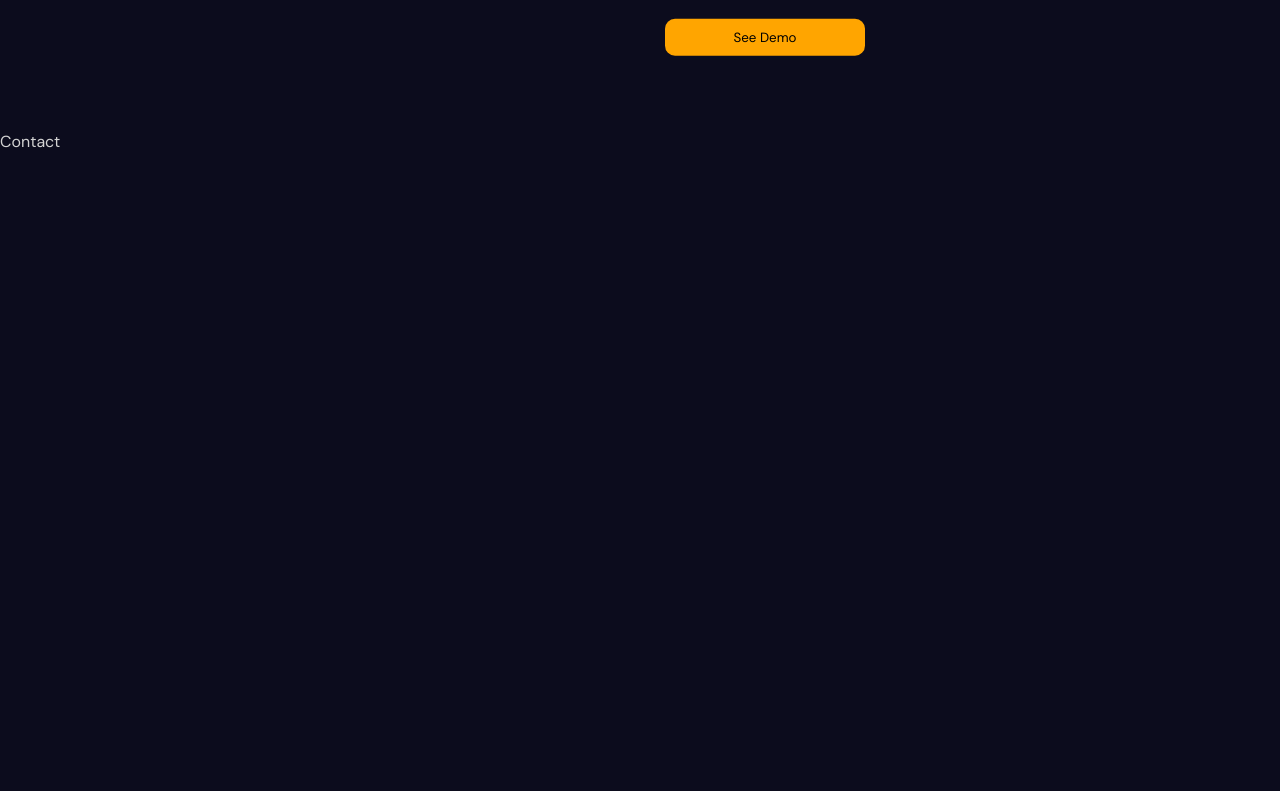
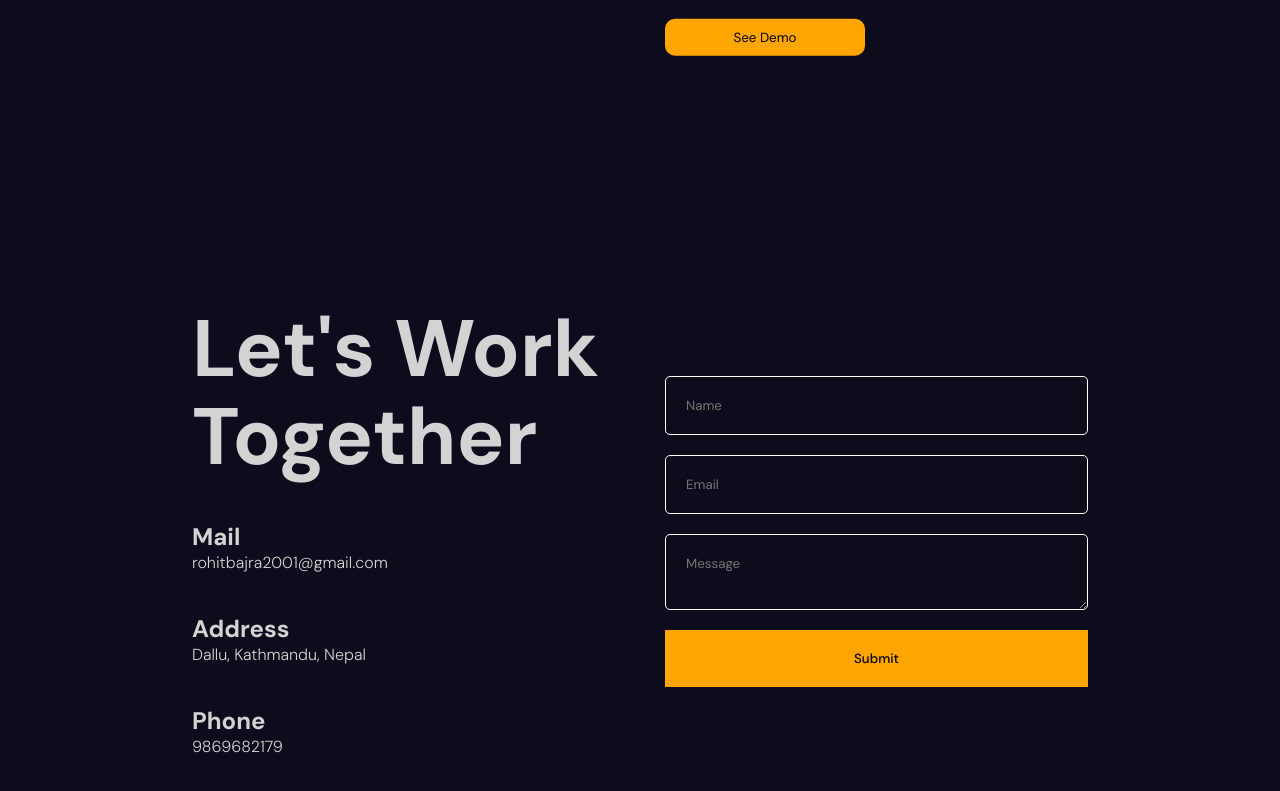
Before and after one commit to RohitBajracharya/Portfolio, a React (Vite) app: page / in a window 1280 px wide. Shown: the part 6422-7213 px from the top of the page. Built offline with nearby package versions, Linux system fonts and the light colour scheme.

Commit message:
added contact section

```diff
--- a/src/App.jsx
+++ b/src/App.jsx
@@ -1,5 +1,6 @@
 import React from "react";
 import "./app.scss";
+import Contact from "./components/contact/Contact";
 import Hero from "./components/hero/Hero";
 import Navbar from "./components/navbar/Navbar";
 import Parallax from "./components/parallax/Parallax";
@@ -23,7 +24,9 @@
         <Parallax type="portfolio" />
       </section>
       <Portfolio />
-      <section id="Contact">Contact</section>
+      <section id="Contact">
+        <Contact />
+      </section>
     </div>
   );
 };
--- /dev/null
+++ b/src/components/contact/Contact.jsx
@@ -0,0 +1,92 @@
+import { motion, useInView } from "framer-motion";
+import React, { useRef } from "react";
+import "./Contact.scss";
+
+const variants = {
+  initial: {
+    y: 500,
+    opacity: 0,
+  },
+  animate: {
+    y: 0,
+    opacity: 1,
+    transition: {
+      duration: 0.5,
+      staggerChildren: 0.1,
+    },
+  },
+};
+
+const Contact = () => {
+  const ref = useRef();
+  const isInView = useInView(ref, { margin: "-100px" });
+  return (
+    <motion.div
+      ref={ref}
+      className="contact"
+      variants={variants}
+      initial="initial"
+      whileInView="animate"
+    >
+      <motion.div className="textContainer" variants={variants}>
+        <motion.h1>Let's Work Together</motion.h1>
+        <motion.div className="item">
+          <h2>Mail</h2>
+          <span>rohitbajra2001@gmail.com</span>
+        </motion.div>
+        <motion.div className="item">
+          <h2>Address</h2>
+          <span>Dallu, Kathmandu, Nepal</span>
+        </motion.div>
+        <motion.div className="item">
+          <h2>Phone</h2>
+          <span>9869682179</span>
+        </motion.div>
+      </motion.div>
+      <div className="formContainer">
+        <motion.div
+          className="phoneSvg"
+          initial={{ opacity: 1 }}
+          whileInView={{ opacity: 0 }}
+          transition={{ delay: 3, duration: 1 }}
+        >
+          <svg width="450px" height="450px" viewBox="0 0 32.666 32.666">
+            <motion.path
+              strokeWidth={0.2}
+              initial={{ pathLength: 0 }}
+              animate={isInView && { pathLength: 1 }}
+              transition={{ duration: 3 }}
+              fill="none"
+              d="M28.189,16.504h-1.666c0-5.437-4.422-9.858-9.856-9.858l-0.001-1.664C23.021,4.979,28.189,10.149,28.189,16.504z
+            M16.666,7.856L16.665,9.52c3.853,0,6.983,3.133,6.981,6.983l1.666-0.001C25.312,11.735,21.436,7.856,16.666,7.856z M16.333,0
+            C7.326,0,0,7.326,0,16.334c0,9.006,7.326,16.332,16.333,16.332c0.557,0,1.007-0.45,1.007-1.006c0-0.559-0.45-1.01-1.007-1.01
+            c-7.896,0-14.318-6.424-14.318-14.316c0-7.896,6.422-14.319,14.318-14.319c7.896,0,14.317,6.424,14.317,14.319
+            c0,3.299-1.756,6.568-4.269,7.954c-0.913,0.502-1.903,0.751-2.959,0.761c0.634-0.377,1.183-0.887,1.591-1.529
+            c0.08-0.121,0.186-0.228,0.238-0.359c0.328-0.789,0.357-1.684,0.555-2.518c0.243-1.064-4.658-3.143-5.084-1.814
+            c-0.154,0.492-0.39,2.048-0.699,2.458c-0.275,0.366-0.953,0.192-1.377-0.168c-1.117-0.952-2.364-2.351-3.458-3.457l0.002-0.001
+            c-0.028-0.029-0.062-0.061-0.092-0.092c-0.031-0.029-0.062-0.062-0.093-0.092v0.002c-1.106-1.096-2.506-2.34-3.457-3.459
+            c-0.36-0.424-0.534-1.102-0.168-1.377c0.41-0.311,1.966-0.543,2.458-0.699c1.326-0.424-0.75-5.328-1.816-5.084
+            c-0.832,0.195-1.727,0.227-2.516,0.553c-0.134,0.057-0.238,0.16-0.359,0.24c-2.799,1.774-3.16,6.082-0.428,9.292
+            c1.041,1.228,2.127,2.416,3.245,3.576l-0.006,0.004c0.031,0.031,0.063,0.06,0.095,0.09c0.03,0.031,0.059,0.062,0.088,0.095
+            l0.006-0.006c1.16,1.118,2.535,2.765,4.769,4.255c4.703,3.141,8.312,2.264,10.438,1.098c3.67-2.021,5.312-6.338,5.312-9.719
+            C32.666,7.326,25.339,0,16.333,0z"
+            />
+          </svg>
+        </motion.div>
+        <motion.form
+          action=""
+          initial={{ opacity: 0 }}
+          whileInView={{ opacity: 1 }}
+          transition={{ delay: 4, duration: 1 }}
+        >
+          <input type="text" placeholder="Name" required />
+          <input type="email" placeholder="Email" required />
+          <textarea row={8} placeholder="Message" />
+          <button type="submit">Submit</button>
+        </motion.form>
+      </div>
+    </motion.div>
+  );
+};
+
+export default Contact;
--- /dev/null
+++ b/src/components/contact/Contact.scss
@@ -0,0 +1,58 @@
+.contact{
+    height: 100%;
+    max-width: 1366px;
+    margin: auto 15%;
+    display: flex;
+    align-items: center;
+    gap: 50px;
+
+    .textContainer{
+        flex:1;
+        display:flex;
+        flex-direction: column;
+        gap: 40px;
+
+        h1{
+            font-size: 5rem;
+            line-height: 88px;
+        }
+        span{
+            font-weight: 300;
+        }
+    }
+
+    .formContainer{
+        flex:1;
+        position: relative;
+
+        .phoneSvg{
+            stroke: orange;
+            position: absolute;
+            margin: auto;
+        }
+
+        form{
+            display: flex;
+            flex-direction: column;
+            gap: 20px;
+
+            input,textarea{
+                padding: 20px;
+                background-color: transparent;
+                border: 1px solid white;
+                color: white;
+                border-radius: 5px;
+            }
+            button{
+                padding: 20px;
+                border: none;
+                background-color: orange;
+                cursor: pointer;
+                font-weight: 500;
+
+            }
+        }
+
+
+    }
+}
```
